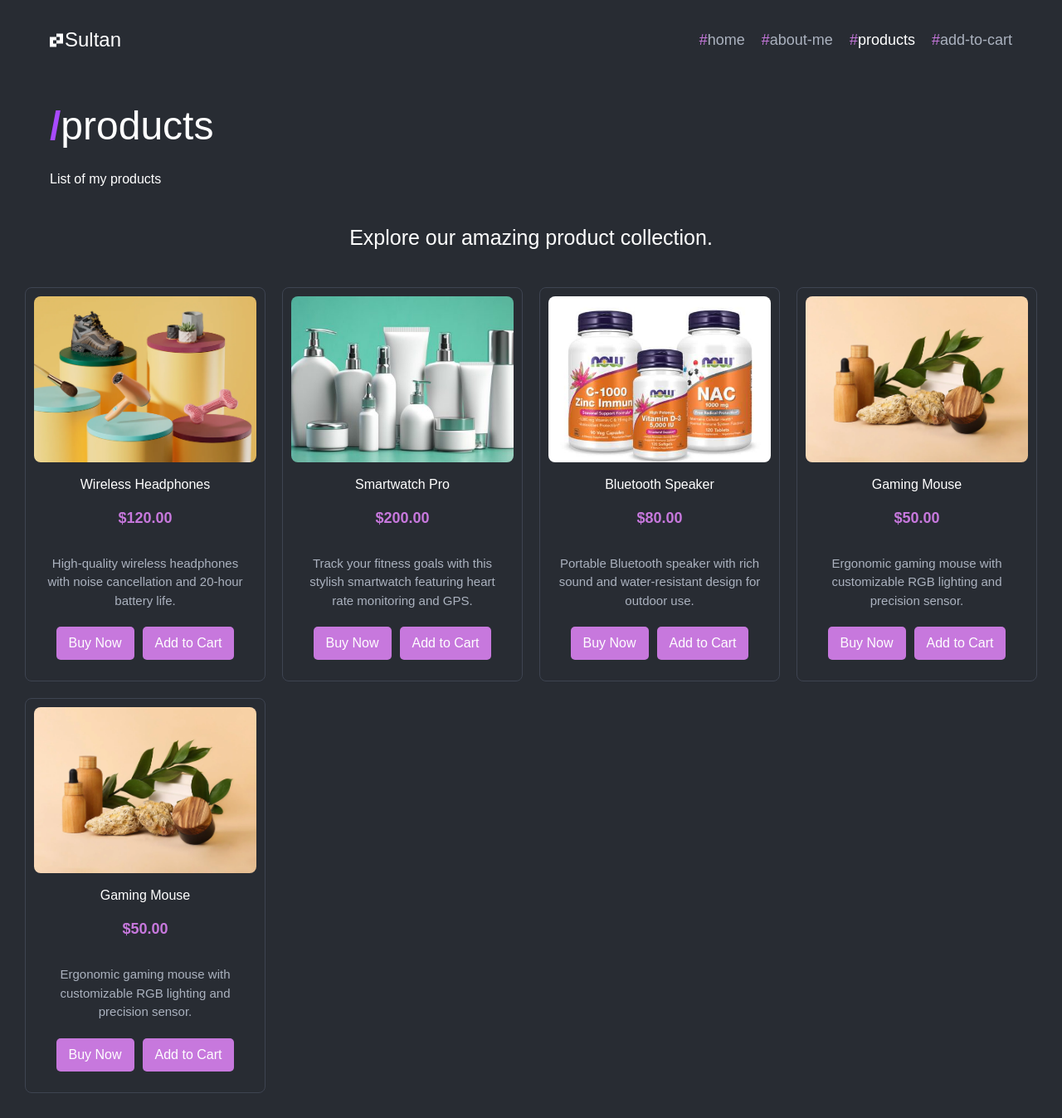
After one commit to devsultan06/MyWebsite, a Laravel app: page /products in a window 1280 px wide. The commit adds this page. Shown: the whole page at 83% size. Run offline with Laravel 12, Linux system fonts and the light colour scheme; style sheets or scripts are compiled from the project's sources; some libraries are stand-ins or nearby versions.

Commit message:
Add product and cart routes, implement cart functionality, and create cart view

```diff
--- a/app/Http/Controllers/PageController.php
+++ b/app/Http/Controllers/PageController.php
@@ -10,4 +10,13 @@ class PageController extends Controller
     {
         return view('about'); // This will return the about.blade.php view
     }
+
+    public function products()
+    {
+        return view('products'); // This will return the products.blade.php view
+    }
+    public function cart()
+    {
+        return view('cart'); // This will return the products.blade.php view
+    }
 }
--- a/resources/css/app.css
+++ b/resources/css/app.css
@@ -1,7 +1,6 @@
 @tailwind base;
 @tailwind components;
 @tailwind utilities;
-/* General Styles */
 body,
 html {
     margin: 0;
@@ -43,7 +42,7 @@ html {
     list-style: none;
     margin: 0;
     padding: 0;
-    gap: 20px; /* Space between links */
+    gap: 20px;
 }
 
 .nav-links li {
@@ -69,7 +68,6 @@ html {
     color: #ffffff;
 }
 
-/* Hamburger Icon */
 .menu-toggle {
     display: none;
     background: none;
@@ -79,7 +77,6 @@ html {
     cursor: pointer;
 }
 
-/* Mobile Full-Page Menu */
 .nav-links {
     position: relative;
 }
@@ -108,7 +105,6 @@ html {
         display: flex;
     }
 
-    /* Close Button (only on mobile) */
     .close-menu {
         position: absolute;
         top: 10px;
@@ -118,7 +114,7 @@ html {
         font-size: 24px;
         color: white;
         cursor: pointer;
-        display: block; /* Ensure it shows only on mobile */
+        display: block;
         z-index: 1001;
     }
 
@@ -132,7 +128,6 @@ html {
     }
 }
 
-/* Ensure close-menu is hidden on larger screens */
 .close-menu {
     display: none;
 }
@@ -217,7 +212,9 @@ html {
     text-align: right;
 }
 
-div.about-me {
+div.about-me,
+.products-title,
+.cart-title {
     padding: 0 60px;
     color: white;
     margin-top: 20px;
@@ -267,6 +264,185 @@ h1 {
 p {
     line-height: 1.5;
 }
+
+.products {
+    text-align: center;
+    padding: 10px;
+}
+
+.products p {
+    font-size: 25px;
+    margin-top: 30px;
+    color: #ffffff;
+    margin-bottom: 20px;
+}
+
+.product-grid {
+    display: grid;
+    grid-template-columns: repeat(4, 1fr);
+    gap: 20px;
+    padding: 20px;
+}
+
+.product-card {
+    background-color: #282c33;
+    border: 1px solid #3e4451;
+    border-radius: 8px;
+    overflow: hidden;
+    text-align: center;
+    transition: transform 0.3s ease;
+    padding: 10px;
+    cursor: pointer;
+}
+
+.product-card:hover {
+    transform: scale(1.05);
+}
+
+.product-card img {
+    width: 100%;
+    height: 200px;
+    object-fit: cover;
+    border-radius: 8px;
+}
+
+.product-card h3 {
+    margin: 15px 0;
+    color: #ffffff;
+}
+
+.product-card .price {
+    font-size: 18px;
+    color: #c778dd;
+    font-weight: bold;
+    margin: 10px 0;
+}
+
+.product-card p {
+    padding: 0 10px;
+    color: #abb2bf;
+    font-size: 15px;
+}
+
+.product-links {
+    display: flex;
+    justify-content: center;
+    gap: 10px;
+    margin: 15px 0;
+}
+
+.product-links a {
+    padding: 8px 15px;
+    background-color: #c778dd;
+    color: #ffffff;
+    text-decoration: none;
+    border-radius: 5px;
+    transition: background-color 0.3s ease;
+}
+
+.product-links a:hover {
+    background-color: #9d5ba4;
+}
+
+.cart-form {
+    max-width: 800px;
+    margin: 50px auto;
+    padding: 20px;
+    border: 1px solid #abb2bf;
+    border-radius: 10px;
+}
+
+.form-group {
+    margin-bottom: 15px;
+}
+
+.form-group label {
+    display: block;
+    margin-bottom: 5px;
+    color: white;
+}
+
+.form-group input,
+.form-group textarea {
+    width: 100%;
+    padding: 10px;
+    border-radius: 5px;
+    font-size: 1rem;
+    background-color: transparent;
+    border: 1px solid #abb2bf;
+    color: #abb2bf;
+}
+
+.add-btn {
+    display: block;
+    width: 100%;
+    padding: 10px;
+    background-color: #a84aff;
+    color: #fff;
+    border: none;
+    border-radius: 5px;
+    font-size: 1rem;
+    cursor: pointer;
+    transition: background-color 0.3s;
+}
+
+.add-btn:hover {
+    background-color: #c678ff;
+}
+
+.cart-table-container {
+    margin-top: 30px;
+    color: white;
+}
+
+.cart-table {
+    width: 100%;
+    border-collapse: collapse;
+    margin-top: 10px;
+}
+
+.cart-table thead {
+    background-color: #a84aff;
+    color: #fff;
+}
+
+.cart-table th,
+.cart-table td {
+    padding: 10px;
+    text-align: left;
+    border: 1px solid #ccc;
+}
+
+.cart-summary {
+    margin-top: 20px;
+    font-size: 1.2rem;
+    font-weight: bold;
+    text-align: right;
+}
+
+.cart-summary span {
+    color: #27ae60;
+}
+
+.remove-btn {
+    background-color: #e74c3c;
+    color: #fff;
+    border: none;
+    padding: 5px 10px;
+    border-radius: 5px;
+    cursor: pointer;
+    transition: background-color 0.3s;
+}
+
+.remove-btn:hover {
+    background-color: #c0392b;
+}
+
+@media screen and (max-width: 900px) {
+    .product-grid {
+        grid-template-columns: repeat(3, 1fr);
+    }
+}
 @media screen and (max-width: 768px) {
     .hero-content,
     .container {
@@ -281,4 +457,13 @@ p {
     .image-section {
         margin-top: 2rem;
     }
+    .product-grid {
+        grid-template-columns: repeat(2, 1fr);
+    }
 }
+
+@media screen and (max-width: 600px) {
+    .product-grid {
+        grid-template-columns: repeat(1, 1fr);
+    }
+}
--- a/resources/js/app.js
+++ b/resources/js/app.js
@@ -1,17 +1,69 @@
 import "./bootstrap";
-// app.js
 document.addEventListener("DOMContentLoaded", () => {
     const menuToggle = document.getElementById("menuToggle");
     const closeMenu = document.getElementById("closeMenu");
     const navLinks = document.getElementById("navLinks");
 
-    // Open Menu
     menuToggle.addEventListener("click", () => {
         navLinks.classList.add("active");
     });
 
-    // Close Menu
     closeMenu.addEventListener("click", () => {
         navLinks.classList.remove("active");
     });
 });
+
+document
+    .getElementById("cartForm")
+    .addEventListener("submit", function (event) {
+        event.preventDefault();
+
+        const productName = document.getElementById("productName").value;
+        const productPrice = parseFloat(
+            document.getElementById("productPrice").value
+        );
+        const productQuantity = parseInt(
+            document.getElementById("productQuantity").value
+        );
+        const productDescription =
+            document.getElementById("productDescription").value;
+
+        const subtotal = (productPrice * productQuantity).toFixed(2);
+
+        const cartTable = document
+            .getElementById("cartTable")
+            .getElementsByTagName("tbody")[0];
+        const newRow = cartTable.insertRow();
+
+        newRow.innerHTML = `
+        <td>${productName}</td>
+        <td>$${productPrice.toFixed(2)}</td>
+        <td>${productQuantity}</td>
+        <td>$${subtotal}</td>
+        <td><button class="remove-btn">Remove</button></td>
+    `;
+
+        updateTotal();
+
+        newRow
+            .querySelector(".remove-btn")
+            .addEventListener("click", function () {
+                this.closest("tr").remove();
+                updateTotal();
+            });
+
+        document.getElementById("cartForm").reset();
+    });
+
+function updateTotal() {
+    const cartTable = document
+        .getElementById("cartTable")
+        .getElementsByTagName("tbody")[0];
+    let total = 0;
+
+    for (let row of cartTable.rows) {
+        total += parseFloat(row.cells[3].textContent.replace("$", ""));
+    }
+
+    document.getElementById("cartTotal").textContent = `$${total.toFixed(2)}`;
+}
--- a/resources/views/about.blade.php
+++ b/resources/views/about.blade.php
@@ -21,8 +21,8 @@
 
                 <li><a href="{{ url('/') }}"><span>#</span>home</a></li>
                 <li><a href=" {{ route('about') }}" class="active"><span>#</span>about-me</a></li>
-                <li><a href="#products"><span>#</span>products</a></li>
-                <li><a href="#cart"><span>#</span>add-to-cart</a></li>
+                <li><a href="{{ route('products') }}"><span>#</span>products</a></li>
+                <li><a href="{{ route('cart') }}"><span>#</span>add-to-cart</a></li>
             </ul>
             <button class="close-menu" id="closeMenu">
                 <i class="fa-solid fa-times"></i>
--- /dev/null
+++ b/resources/views/products.blade.php
@@ -0,0 +1,109 @@
+<!DOCTYPE html>
+<html lang="en">
+
+<head>
+    <meta charset="UTF-8">
+    <meta name="viewport" content="width=device-width, initial-scale=1.0">
+    <title>Products</title>
+    @vite('resources/css/app.css')
+</head>
+
+<body>
+    <nav class="navbar">
+        <div class="navbar-container">
+            <a href="#" class="logo">
+                <img src="{{ asset('images/Logo.png') }}" alt="Logo">Sultan
+            </a>
+            <button class="menu-toggle" id="menuToggle">
+                <i class="fa-solid fa-bars"></i>
+            </button>
+            <ul class="nav-links" id="navLinks">
+
+                <li><a href="{{ url('/') }}"><span>#</span>home</a></li>
+                <li><a href=" {{ route('about') }}"><span>#</span>about-me</a></li>
+                <li><a href="{{ route('products') }}" class="active"><span>#</span>products</a></li>
+                <li><a href="{{ route('cart') }}"><span>#</span>add-to-cart</a></li>
+            </ul>
+            <button class="close-menu" id="closeMenu">
+                <i class="fa-solid fa-times"></i>
+            </button>
+        </div>
+    </nav>
+
+    <div class="products-title">
+        <h1> <span class="highlight">/</span>products</h1>
+        <p>List of my products</p>
+    </div>
+
+    <div class="products">
+        <p class="explore">Explore our amazing product collection.</p>
+        <div class="product-grid">
+            <div class="product-card">
+                <img src="{{ asset('images/product1.webp') }}" alt="Product 1">
+                <h3>Wireless Headphones</h3>
+                <p class="price">$120.00</p>
+                <p>High-quality wireless headphones with noise cancellation and 20-hour battery life.</p>
+                <div class="product-links">
+                    <a href="#">Buy Now</a>
+                    <a href="#">Add to Cart</a>
+                </div>
+            </div>
+
+            <div class="product-card">
+                <img src="{{ asset('images/product2.jpg') }}" alt="Product 2">
+                <h3>Smartwatch Pro</h3>
+                <p class="price">$200.00</p>
+                <p>Track your fitness goals with this stylish smartwatch featuring heart rate monitoring and GPS.</p>
+                <div class="product-links">
+                    <a href="#">Buy Now</a>
+                    <a href="#">Add to Cart</a>
+                </div>
+            </div>
+
+            <div class="product-card">
+                <img src="{{ asset('images/product3.jpg') }}" alt="Product 3">
+                <h3>Bluetooth Speaker</h3>
+                <p class="price">$80.00</p>
+                <p>Portable Bluetooth speaker with rich sound and water-resistant design for outdoor use.</p>
+                <div class="product-links">
+                    <a href="#">Buy Now</a>
+                    <a href="#">Add to Cart</a>
+                </div>
+            </div>
+
+            <div class="product-card">
+                <img src="{{ asset('images/product4.webp') }}" alt="Product 4">
+                <h3>Gaming Mouse</h3>
+                <p class="price">$50.00</p>
+                <p>Ergonomic gaming mouse with customizable RGB lighting and precision sensor.</p>
+                <div class="product-links">
+                    <a href="#">Buy Now</a>
+                    <a href="#">Add to Cart</a>
+                </div>
+            </div>
+
+            <div class="product-card">
+                <img src="{{ asset('images/product4.webp') }}" alt="Product 4">
+                <h3>Gaming Mouse</h3>
+                <p class="price">$50.00</p>
+                <p>Ergonomic gaming mouse with customizable RGB lighting and precision sensor.</p>
+                <div class="product-links">
+                    <a href="#">Buy Now</a>
+                    <a href="#">Add to Cart</a>
+                </div>
+            </div>
+        </div>
+    </div>
+
+
+
+
+    <script
+        src="https://kit.fontawesome.com/b13eb6739b.js"
+        crossorigin="anonymous">
+    </script>
+    @vite('resources/js/app.js')
+
+</body>
+
+</html>
--- a/resources/views/welcome.blade.php
+++ b/resources/views/welcome.blade.php
@@ -20,10 +20,10 @@
             </button>
             <ul class="nav-links" id="navLinks">
 
-                <li><a href="{{ url('/') }} class="active"><span>#</span>home</a></li>
+                <li><a href="{{ url('/') }}" class="active"><span>#</span>home</a></li>
                 <li><a href="{{ route('about') }}"><span>#</span>about-me</a></li>
-                <li><a href="#products"><span>#</span>products</a></li>
-                <li><a href="#cart"><span>#</span>add-to-cart</a></li>
+                <li><a href="{{ route('products') }}"><span>#</span>products</a></li>
+                <li><a href="{{ route('cart') }}"><span>#</span>add-to-cart</a></li>
             </ul>
             <button class="close-menu" id="closeMenu">
                 <i class="fa-solid fa-times"></i>
--- a/routes/web.php
+++ b/routes/web.php
@@ -3,9 +3,10 @@
 use Illuminate\Support\Facades\Route;
 use App\Http\Controllers\PageController;
 
-// Existing home route
 Route::get('/', function () {
     return view('welcome');
 });
 
 Route::get('/about', [PageController::class, 'about'])->name('about');
+Route::get('/products', [PageController::class, 'products'])->name('products');
+Route::get('/cart', [PageController::class, 'cart'])->name('cart');
```
Also changed, not shown: resources/views/cart.blade.php (added, +97 -0 lines), public/images/product1.webp (added), public/images/product2.jpg (added), public/images/product3.jpg (added), public/images/product4.webp (added).
